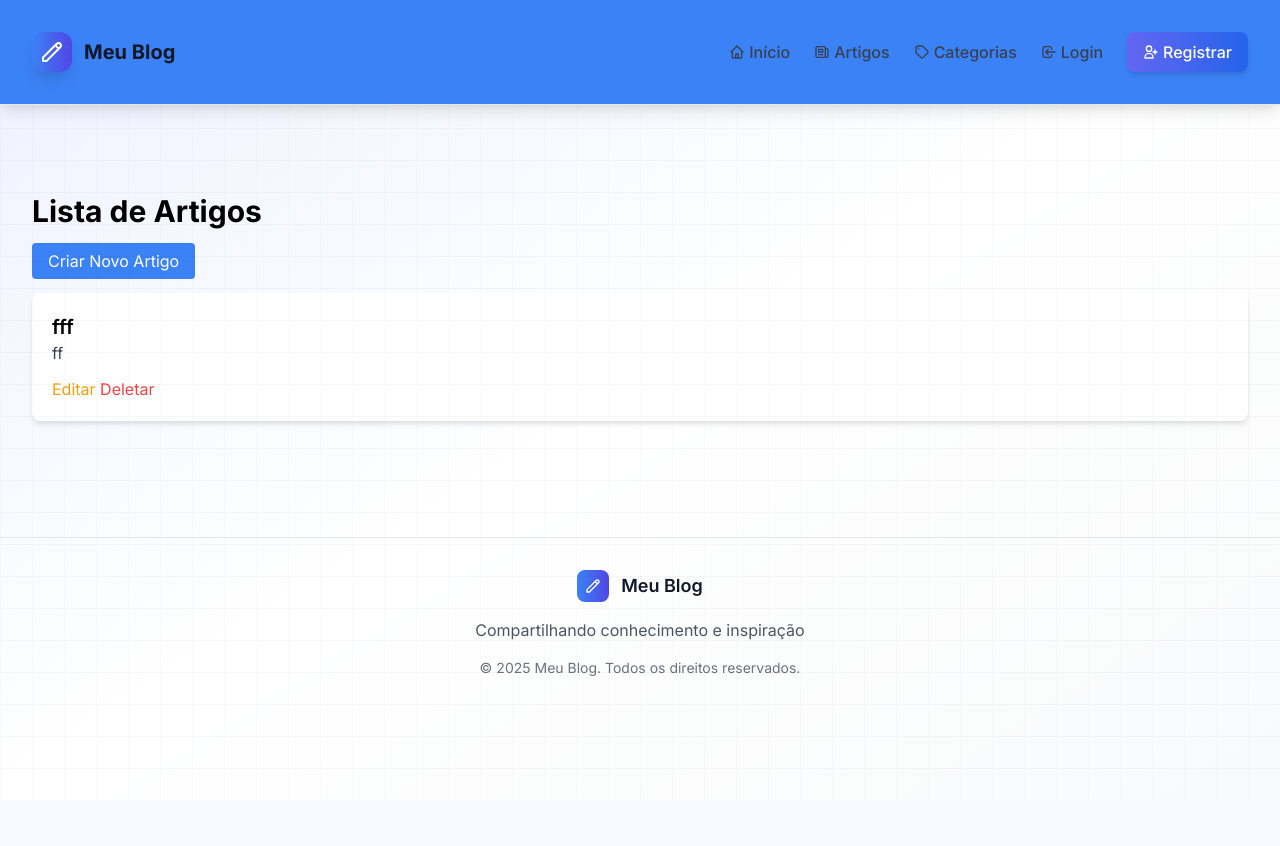
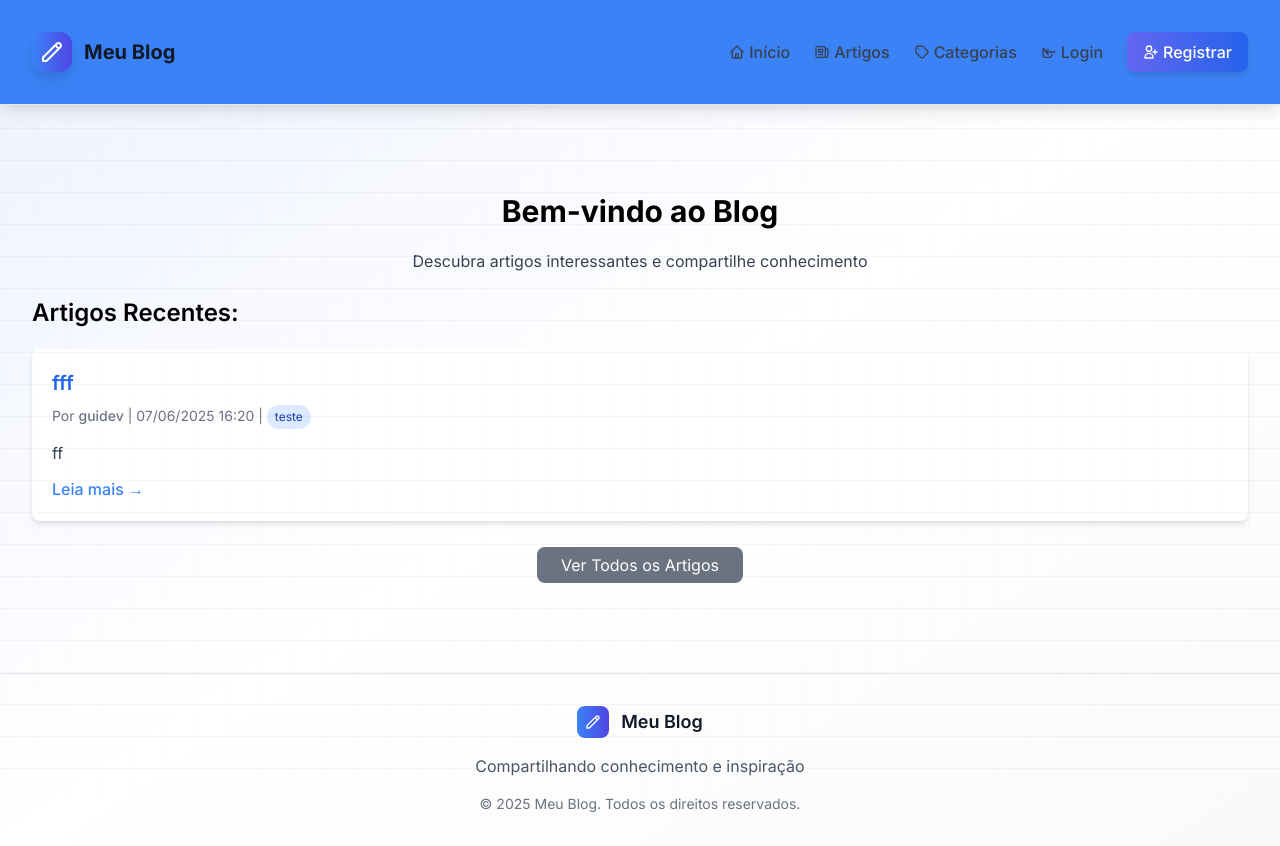
Before and after one commit to GuiDev115/django-blog, a Django app: page / in a window 1280 px wide. Before the commit the page ends 769 px from the top, so only its background shows below. Run offline with Django 5.2, Linux system fonts and the light colour scheme; data comes from the database, SQL or seed files in the repository; both versions use the stored data as it was after the commit.

Commit message:
:zap: index.html sendo arrumado, ainda com problemas

```diff
--- a/blog/templates/blog/base.html
+++ b/blog/templates/blog/base.html
@@ -1,4 +1,3 @@
-<!-- filepath: /home/guidev/repos/django-blog/django-blog/blog/templates/blog/base.html -->
 {% load static %}
 <!DOCTYPE html>
 <html lang="pt-BR">
@@ -60,7 +59,7 @@
                         </a>
                         <a href="{% url 'logout' %}" class="text-gray-700 hover:text-red-600 font-medium transition duration-200 flex items-center">
                             <svg class="w-4 h-4 mr-1" fill="none" stroke="currentColor" viewBox="0 0 24 24">
-                                <path stroke-linecap="round" stroke-linejoin="round" stroke-width="2" d="M17 16l4-4m0 0l-4-4m4 4H7m6 4v1a3 3 0 01-3 3H6a3 3 0 01-3-3V7a3 3 0 013-3h4a3 3 0 013 3v1"></path>
+                                <path stroke-linecap="round" stroke-linejoin="round" stroke-width="2" d="M17 16l4-4m0 0l-4-4m4 4H7m6 4v1a3 3 0 01-3 3H6a3 3 0 01-3-3V7a3 3 0 013 3v1"></path>
                             </svg>
                             Sair
                         </a>
@@ -73,7 +72,7 @@
                     {% else %}
                         <a href="{% url 'login' %}" class="text-gray-700 hover:text-indigo-600 font-medium transition duration-200 flex items-center">
                             <svg class="w-4 h-4 mr-1" fill="none" stroke="currentColor" viewBox="0 0 24 24">
-                                <path stroke-linecap="round" stroke-linejoin="round" stroke-width="2" d="M11 16l-4-4m0 0l4-4m-4 4h14m-5 4v1a3 3 0 01-3 3H6a3 3 0 01-3-3V7a3 3 0 013-3h7a3 3 0 013 3v1"></path>
+                                <path stroke-linecap="round" stroke-linejoin="round" stroke-width="2" d="M11 16l-4-4m0 0l4-4m-4 4h14m-5 4v1a3 3 0 01-3 3H6a3 3 0 01-3-3V7a3 3 0 013 3v1"></path>
                             </svg>
                             Login
                         </a>
--- a/blog/templates/blog/index.html
+++ b/blog/templates/blog/index.html
@@ -1,30 +1,70 @@
-<!DOCTYPE html>
-<html lang="pt-BR">
-<head>
-    <meta charset="UTF-8">
-    <meta name="viewport" content="width=device-width, initial-scale=1.0">
-    <title>Página Inicial do Blog</title>
-    <link href="{% static 'css/style.css' %}" rel="stylesheet">
-    <link href="https://cdn.jsdelivr.net/npm/tailwindcss@2.2.19/dist/tailwind.min.css" rel="stylesheet">
-</head>
-<body>
-    {% include 'blog/base.html' %}
+{% extends 'blog/base.html' %}
 
-    <div class="container mx-auto mt-10">
-        <h1 class="text-3xl font-bold mb-5">Bem-vindo ao Blog</h1>
-        <div class="grid grid-cols-1 md:grid-cols-2 lg:grid-cols-3 gap-4">
-            {% for artigo in artigos %}
-                <div class="bg-white shadow-md rounded-lg p-5">
-                    <h2 class="text-xl font-semibold">{{ artigo.titulo }}</h2>
-                    <p class="text-gray-700">{{ artigo.conteudo|truncatewords:30 }}</p>
-                    <a href="{% url 'artigo_detail' artigo.id %}" class="text-blue-500 hover:underline">Leia mais</a>
+{% block title %}Página Inicial do Blog{% endblock %}
+
+{% block content %}
+<div class="container mx-auto mt-10">
+    <h1 class="text-3xl font-bold mb-5 text-center">Bem-vindo ao Blog</h1>
+
+    <p class="text-gray-700 mb-6 text-center">Descubra artigos interessantes e compartilhe conhecimento</p>
+
+    <h2 class="text-2xl font-semibold mb-4">Artigos Recentes:</h2>
+
+    <div class="mt-5">
+        {% for artigo in artigos %}
+            <div class="bg-white shadow-md rounded-lg p-5 mb-5 hover:shadow-lg transition-shadow duration-300">
+                <h3 class="text-xl font-semibold">
+                    <a href="{% url 'artigo_detail' artigo.pk %}" class="text-blue-600 hover:underline">{{ artigo.titulo }}</a>
+                </h3>
+
+                <div class="text-sm text-gray-500 mt-2 mb-3">
+                    Por <span class="font-medium">{{ artigo.autor.username }}</span> |
+                    {{ artigo.data_criacao|date:"d/m/Y H:i" }}
+                    {% if artigo.categorias.all %}
+                        |
+                        {% for categoria in artigo.categorias.all %}
+                            <a href="{% url 'categoria_detail' categoria.pk %}" class="inline-block bg-blue-100 text-blue-800 text-xs px-2 py-1 rounded-full mr-1 hover:bg-blue-200">
+                                {{ categoria.nome }}
+                            </a>
+                        {% endfor %}
+                    {% endif %}
                 </div>
-            {% empty %}
-                <p class="text-gray-500">Nenhum artigo encontrado.</p>
-            {% endfor %}
-        </div>
+
+                <p class="text-gray-700 mt-2">{{ artigo.conteudo|truncatewords:30 }}</p>
+
+                <div class="mt-3">
+                    <a href="{% url 'artigo_detail' artigo.pk %}" class="text-blue-500 hover:text-blue-700 hover:underline font-medium">
+                        Leia mais →
+                    </a>
+                </div>
+            </div>
+        {% empty %}
+            <div class="bg-white shadow-md rounded-lg p-8 text-center">
+                <svg class="mx-auto h-12 w-12 text-gray-400 mb-4" fill="none" stroke="currentColor" viewBox="0 0 24 24">
+                    <path stroke-linecap="round" stroke-linejoin="round" stroke-width="2" d="M9 12h6m-6 4h6m2 5H7a2 2 0 01-2-2V5a2 2 0 012-2h5.586a1 1 0 01.707.293l5.414 5.414a1 1 0 01.293.707V19a2 2 0 01-2 2z"></path>
+                </svg>
+                <p class="text-gray-500 text-lg">Nenhum artigo encontrado.</p>
+                <p class="text-gray-400 text-sm mt-2">Seja o primeiro a publicar um artigo!</p>
+                {% if user.is_authenticated %}
+                    <div class="mt-4">
+                        <a href="{% url 'artigo_create' %}" class="bg-gradient-to-r from-indigo-500 to-blue-600 text-white px-6 py-2 rounded-lg font-medium hover:from-indigo-600 hover:to-blue-700 transition duration-200 shadow-md">
+                            Criar Primeiro Artigo
+                        </a>
+                    </div>
+                {% endif %}
+            </div>
+        {% endfor %}
     </div>
 
-    <script src="{% static 'js/main.js' %}"></script>
-</body>
-</html>
+    {% if artigos %}
+        <div class="mt-8 text-center">
+            <a href="{% url 'artigo_list' %}" class="bg-gray-500 text-white px-6 py-2 rounded-lg hover:bg-gray-600 transition duration-200">
+                Ver Todos os Artigos
+            </a>
+        </div>
+    {% endif %}
+</div>
+{% endblock %}
+
+{% block extra_css %}
+{% endblock %}
--- a/blog/views.py
+++ b/blog/views.py
@@ -6,8 +6,12 @@ from .models import Artigo, Categoria, Usuario
 from .forms import ArtigoForm, CustomUserCreationForm
 
 def index(request):
-    artigos = Artigo.objects.all()
-    return render(request, 'blog/artigo_list.html', {'artigos': artigos})
+    artigos = Artigo.objects.filter(publicado=True).order_by('-data_criacao')
+    return render(request, 'blog/index.html', {'artigos': artigos})
+
+def post_detail(request, pk):
+    artigo = get_object_or_404(Artigo, pk=pk, publicado=True)
+    return render(request, 'blog/artigo.html', {'artigo': artigo})
 
 def artigo_list(request):
     artigos = Artigo.objects.all()
@@ -57,7 +61,7 @@ def categoria_list(request):
 
 def categoria_detail(request, pk):
     categoria = get_object_or_404(Categoria, pk=pk)
-    artigos = Artigo.objects.filter(categorias=categoria)
+    artigos = Artigo.objects.filter(categorias=categoria, publicado=True)
     return render(request, 'blog/categoria_detail.html', {'categoria': categoria, 'artigos': artigos})
 
 # Views de autenticação
```
Also changed, not shown: blog/templates/blog/artigo.html (added, +32 -0 lines), README.md, db.sqlite3.
